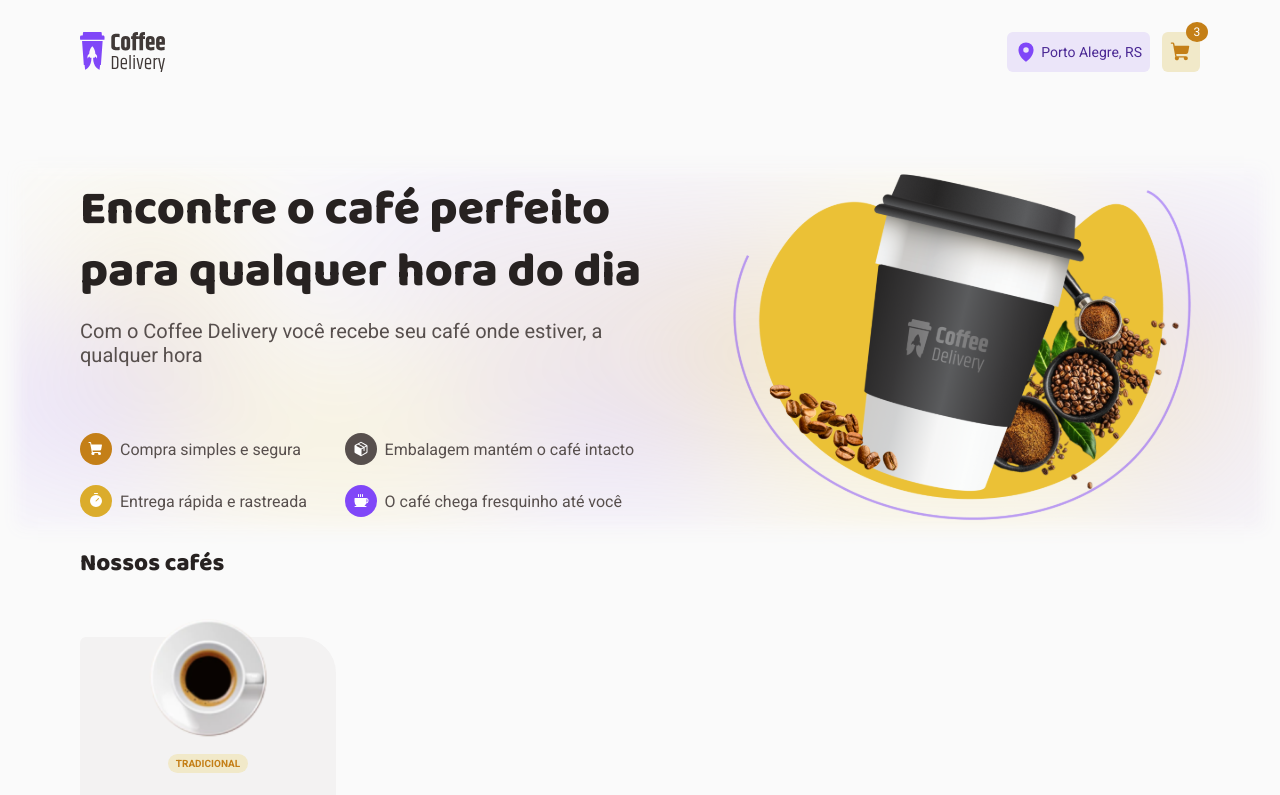
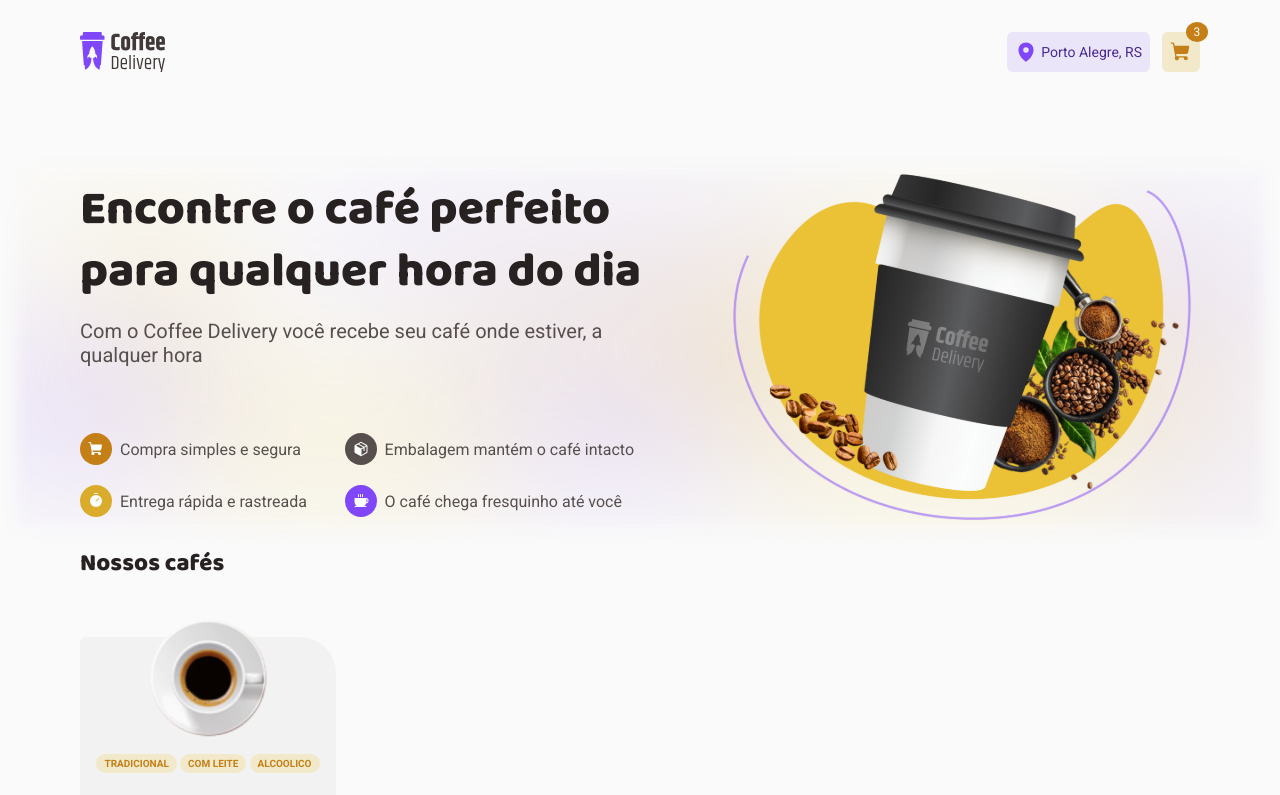
Before and after one commit to rickson-simoes/TheCoffeShop, a React (Vite) app: page / in a window 1280 px wide. Shown: the top 795 px of the page. Built offline with nearby package versions, Linux system fonts and the light colour scheme.

Commit message:
:art: Home: Hover colors and coffee labels

```diff
--- a/src/pages/Home/index.tsx
+++ b/src/pages/Home/index.tsx
@@ -1,6 +1,6 @@
 import { Coffee, Minus, Package, Plus, ShoppingCart, ShoppingCartSimple, Timer } from 'phosphor-react';
 import MainImageCoffee from '../../assets/Home/main-image-coffee.svg'
-import { ActionMenu, CartButton, CoffeeDescription, CoffeeList, CoffeePriceTagMenu, CoffeeType, Content, Counter, Intro, ItemIcon, ItemsInformation, List, Main, TitleInformation } from "./style";
+import { ActionMenu, CartButton, CoffeeDescription, CoffeeLabels, CoffeeList, CoffeePriceTagMenu, CoffeeType, Content, Counter, Intro, ItemIcon, ItemsInformation, List, Main, TitleInformation } from "./style";
 
 export function Home() {
   return (
@@ -56,7 +56,12 @@
           <List>
             <CoffeeType>
               <img src="src\assets\CoffeTypeSvgs\Type=Expresso.svg" alt="" width={120} height={120} />
-              <label>tradicional</label>
+
+              <CoffeeLabels>
+                <label>tradicional</label>
+                <label>com leite</label>
+                <label>alcoolico</label>
+              </CoffeeLabels>
 
               <CoffeeDescription>
                 <h4>Expresso Tradicional</h4>
--- a/src/pages/Home/style.ts
+++ b/src/pages/Home/style.ts
@@ -119,6 +119,13 @@
     // 120 tamanho * 0,16%
     margin-top: calc(0px - 120*0.16px);
   }
+`
+
+export const CoffeeLabels = styled.div`
+  display: flex;
+  justify-content: center;
+  gap: 0.2rem;
+  flex-wrap: wrap;
 
   > label {
     background-color:${props => props.theme.yellowLight};
@@ -129,6 +136,12 @@
     font-weight: 700;
     padding: 0.25rem 0.5rem;
     border-radius: 6.25rem;
+
+    transition: all 0.1s;
+    :hover {
+      background-color: ${props => props.theme.yellowDark};
+      color: white;
+    }
   }
 `
 
@@ -206,9 +219,12 @@
 export const CartButton = styled.div`
   background-color: ${props => props.theme.purpleDark};
   color: ${props => props.theme.white};
-
   border-radius: 6px;
   padding: 8px;
+  line-height:0;
+  transition: all 0.1s;
 
-  line-height:0;
+  :hover {
+      background-color: ${props => props.theme.purple};
+    }
 `
```
